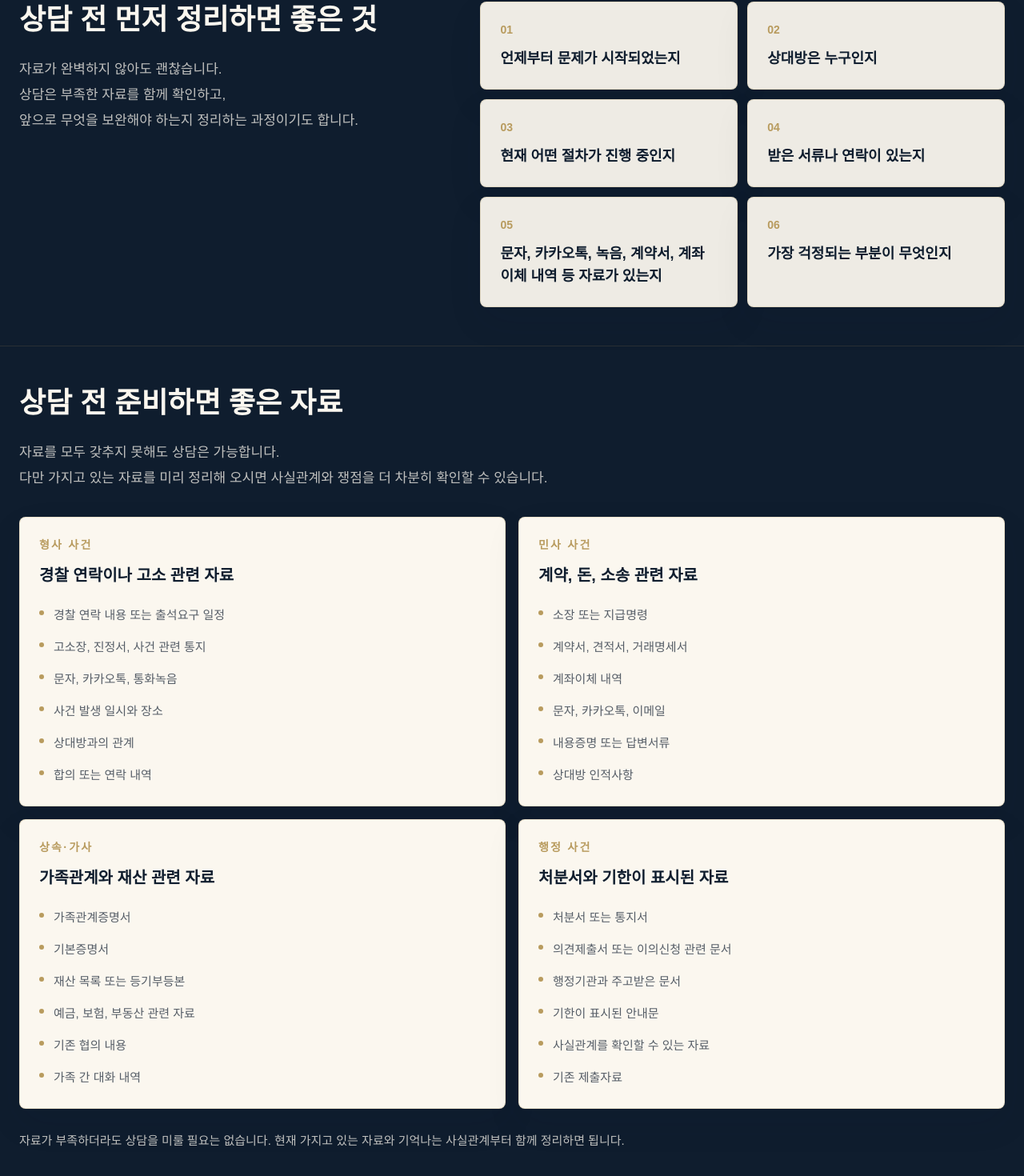
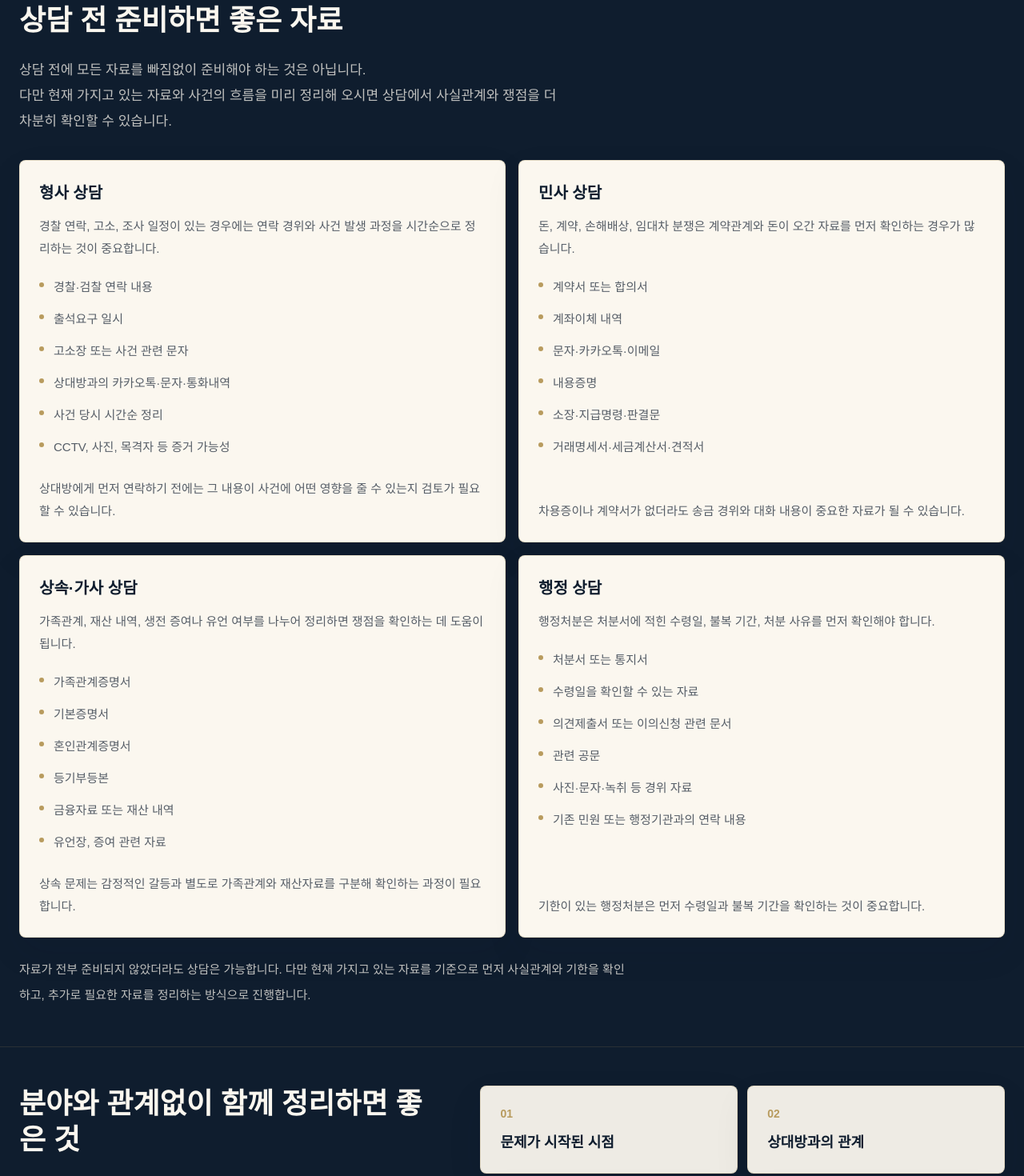
Before and after one commit to ymhk88-debug/project-lighthouse, a Next.js app: page /first-visit in a window 1280 px wide. Shown: the part 1133-2603 px from the top of the page at 80% size. Built offline with nearby package versions, Linux system fonts and the light colour scheme; no server answers.

Commit message:
Upgrade first visit preparation guidance

```diff
--- a/src/app/first-visit/page.tsx
+++ b/src/app/first-visit/page.tsx
@@ -1,4 +1,13 @@
 import Link from "next/link";
+import type { Metadata } from "next";
+
+export const metadata: Metadata = {
+  title: {
+    absolute: "처음 오신 분께 | 상담 전 준비자료 안내 | 유민환 변호사의 법률 실무 노트",
+  },
+  description:
+    "형사, 민사, 상속·가사, 행정 상담 전 준비하면 좋은 자료와 상담 전에 정리할 항목을 안내합니다.",
+};
 
 const heroChecklist = [
   "받은 연락 또는 서류",
@@ -8,62 +17,74 @@ const heroChecklist = [
 ];
 
 const prepItems = [
-  "언제부터 문제가 시작되었는지",
-  "상대방은 누구인지",
-  "현재 어떤 절차가 진행 중인지",
-  "받은 서류나 연락이 있는지",
-  "문자, 카카오톡, 녹음, 계약서, 계좌이체 내역 등 자료가 있는지",
-  "가장 걱정되는 부분이 무엇인지",
+  "문제가 시작된 시점",
+  "상대방과의 관계",
+  "현재 받은 서류나 연락",
+  "정해진 기한",
+  "가지고 있는 자료",
+  "원하는 방향",
 ];
 
 const preparationCards = [
   {
-    label: "형사 사건",
-    title: "경찰 연락이나 고소 관련 자료",
+    title: "형사 상담",
+    description:
+      "경찰 연락, 고소, 조사 일정이 있는 경우에는 연락 경위와 사건 발생 과정을 시간순으로 정리하는 것이 중요합니다.",
     items: [
-      "경찰 연락 내용 또는 출석요구 일정",
-      "고소장, 진정서, 사건 관련 통지",
-      "문자, 카카오톡, 통화녹음",
-      "사건 발생 일시와 장소",
-      "상대방과의 관계",
-      "합의 또는 연락 내역",
+      "경찰·검찰 연락 내용",
+      "출석요구 일시",
+      "고소장 또는 사건 관련 문자",
+      "상대방과의 카카오톡·문자·통화내역",
+      "사건 당시 시간순 정리",
+      "CCTV, 사진, 목격자 등 증거 가능성",
     ],
+    note:
+      "상대방에게 먼저 연락하기 전에는 그 내용이 사건에 어떤 영향을 줄 수 있는지 검토가 필요할 수 있습니다.",
   },
   {
-    label: "민사 사건",
-    title: "계약, 돈, 소송 관련 자료",
+    title: "민사 상담",
+    description:
+      "돈, 계약, 손해배상, 임대차 분쟁은 계약관계와 돈이 오간 자료를 먼저 확인하는 경우가 많습니다.",
     items: [
-      "소장 또는 지급명령",
-      "계약서, 견적서, 거래명세서",
+      "계약서 또는 합의서",
       "계좌이체 내역",
-      "문자, 카카오톡, 이메일",
-      "내용증명 또는 답변서류",
-      "상대방 인적사항",
+      "문자·카카오톡·이메일",
+      "내용증명",
+      "소장·지급명령·판결문",
+      "거래명세서·세금계산서·견적서",
     ],
+    note:
+      "차용증이나 계약서가 없더라도 송금 경위와 대화 내용이 중요한 자료가 될 수 있습니다.",
   },
   {
-    label: "상속·가사",
-    title: "가족관계와 재산 관련 자료",
+    title: "상속·가사 상담",
+    description:
+      "가족관계, 재산 내역, 생전 증여나 유언 여부를 나누어 정리하면 쟁점을 확인하는 데 도움이 됩니다.",
     items: [
       "가족관계증명서",
       "기본증명서",
-      "재산 목록 또는 등기부등본",
-      "예금, 보험, 부동산 관련 자료",
-      "기존 협의 내용",
-      "가족 간 대화 내역",
+      "혼인관계증명서",
+      "등기부등본",
+      "금융자료 또는 재산 내역",
+      "유언장, 증여 관련 자료",
     ],
+    note:
+      "상속 문제는 감정적인 갈등과 별도로 가족관계와 재산자료를 구분해 확인하는 과정이 필요합니다.",
   },
   {
-    label: "행정 사건",
-    title: "처분서와 기한이 표시된 자료",
+    title: "행정 상담",
+    description:
+      "행정처분은 처분서에 적힌 수령일, 불복 기간, 처분 사유를 먼저 확인해야 합니다.",
     items: [
       "처분서 또는 통지서",
+      "수령일을 확인할 수 있는 자료",
       "의견제출서 또는 이의신청 관련 문서",
-      "행정기관과 주고받은 문서",
-      "기한이 표시된 안내문",
-      "사실관계를 확인할 수 있는 자료",
-      "기존 제출자료",
+      "관련 공문",
+      "사진·문자·녹취 등 경위 자료",
+      "기존 민원 또는 행정기관과의 연락 내용",
     ],
+    note:
+      "기한이 있는 행정처분은 먼저 수령일과 불복 기간을 확인하는 것이 중요합니다.",
   },
 ];
 
@@ -177,13 +198,51 @@ export default function FirstVisitPage() {
         </div>
       </section>
 
+      <section className="border-y border-border bg-white/35 md:border-accent/15 md:bg-primary">
+        <div className="mx-auto max-w-7xl px-6 py-16 md:py-12">
+          <SectionHeading
+            title="상담 전 준비하면 좋은 자료"
+            description={
+              "상담 전에 모든 자료를 빠짐없이 준비해야 하는 것은 아닙니다.\n다만 현재 가지고 있는 자료와 사건의 흐름을 미리 정리해 오시면 상담에서 사실관계와 쟁점을 더 차분히 확인할 수 있습니다."
+            }
+          />
+          <div className="mt-8 grid gap-4 md:grid-cols-2">
+            {preparationCards.map((card) => (
+              <article
+                key={card.title}
+                className="flex flex-col rounded-lg border border-[#e8ddcb] bg-background p-5 shadow-[0_8px_24px_rgba(15,29,46,0.05)] md:border-accent/25 md:p-6 md:shadow-[0_18px_45px_rgba(15,29,46,0.08)]"
+              >
+                <h3 className="text-lg font-semibold leading-7 text-primary md:text-xl md:leading-8">
+                  {card.title}
+                </h3>
+                <p className="mt-3 text-sm leading-7 text-primary/70 md:text-[15px] md:leading-7">
+                  {card.description}
+                </p>
+                <ul className="mt-5 space-y-3">
+                  {card.items.map((item) => (
+                    <li key={item} className="flex gap-3 text-sm leading-7 text-primary/70 md:text-[15px]">
+                      <span className="mt-2 h-1.5 w-1.5 shrink-0 rounded-full bg-accent" />
+                      <span>{item}</span>
+                    </li>
+                  ))}
+                </ul>
+                <p className="mt-auto pt-6 text-sm leading-7 text-primary/70 md:text-[15px] md:leading-7">
+                  {card.note}
+                </p>
+              </article>
+            ))}
+          </div>
+          <p className="mt-6 max-w-3xl text-sm leading-7 text-muted md:text-[15px] md:font-medium md:leading-8 md:text-background/75">
+            자료가 전부 준비되지 않았더라도 상담은 가능합니다. 다만 현재 가지고 있는 자료를 기준으로 먼저 사실관계와 기한을 확인하고, 추가로 필요한 자료를 정리하는 방식으로 진행합니다.
+          </p>
+        </div>
+      </section>
+
       <section className="mx-auto max-w-7xl px-6 py-16 md:py-12">
         <div className="grid gap-10 lg:grid-cols-[0.9fr_1.1fr] lg:items-start">
           <SectionHeading
-            title="상담 전 먼저 정리하면 좋은 것"
-            description={
-              "자료가 완벽하지 않아도 괜찮습니다.\n상담은 부족한 자료를 함께 확인하고,\n앞으로 무엇을 보완해야 하는지 정리하는 과정이기도 합니다."
-            }
+            title="분야와 관계없이 함께 정리하면 좋은 것"
+            description="상담에서는 결론을 먼저 단정하기보다, 사실관계와 자료를 나누어 확인하는 과정이 필요합니다."
           />
           <div className="grid gap-3 sm:grid-cols-2">
             {prepItems.map((item, index) => (
@@ -200,41 +259,6 @@ export default function FirstVisitPage() {
               </div>
             ))}
           </div>
-        </div>
-      </section>
-
-      <section className="border-y border-border bg-white/35 md:border-accent/15 md:bg-primary">
-        <div className="mx-auto max-w-7xl px-6 py-16 md:py-12">
-          <SectionHeading
-            title="상담 전 준비하면 좋은 자료"
-            description={
-              "자료를 모두 갖추지 못해도 상담은 가능합니다.\n다만 가지고 있는 자료를 미리 정리해 오시면 사실관계와 쟁점을 더 차분히 확인할 수 있습니다."
-            }
-          />
-          <div className="mt-8 grid gap-4 md:grid-cols-2">
-            {preparationCards.map((card) => (
-              <article
-                key={card.title}
-                className="rounded-lg border border-[#e8ddcb] bg-background p-5 shadow-[0_8px_24px_rgba(15,29,46,0.05)] md:border-accent/25 md:p-6 md:shadow-[0_18px_45px_rgba(15,29,46,0.08)]"
-              >
-                <p className="text-xs font-semibold tracking-[0.16em] text-accent md:text-sm">{card.label}</p>
-                <h3 className="mt-3 text-lg font-semibold leading-7 text-primary md:text-xl md:leading-8">
-                  {card.title}
-                </h3>
-                <ul className="mt-5 space-y-3">
-                  {card.items.map((item) => (
-                    <li key={item} className="flex gap-3 text-sm leading-7 text-primary/70 md:text-[15px]">
-                      <span className="mt-2 h-1.5 w-1.5 shrink-0 rounded-full bg-accent" />
-                      <span>{item}</span>
-                    </li>
-                  ))}
-                </ul>
-              </article>
-            ))}
-          </div>
-          <p className="mt-6 max-w-3xl text-sm leading-7 text-muted md:text-[15px] md:font-medium md:leading-8 md:text-background/75">
-            자료가 부족하더라도 상담을 미룰 필요는 없습니다. 현재 가지고 있는 자료와 기억나는 사실관계부터 함께 정리하면 됩니다.
-          </p>
         </div>
       </section>
 
@@ -287,12 +311,24 @@ export default function FirstVisitPage() {
               "받은 서류, 연락 내용, 가지고 있는 자료를 바탕으로\n지금 무엇을 확인해야 하는지부터 차분히 살펴보겠습니다."
             }
           </p>
-          <div className="mt-8">
+          <div className="mt-8 flex flex-col gap-3 sm:flex-row md:gap-4">
+            <Link
+              href="/issues"
+              className="inline-flex h-11 items-center justify-center rounded-md bg-background px-5 text-sm font-semibold text-primary transition-colors hover:bg-background/90 md:h-12 md:px-7 md:text-base"
+            >
+              상황별 쟁점 보기
+            </Link>
             <Link
               href="/consultation"
-              className="inline-flex h-11 items-center justify-center rounded-md bg-background px-5 text-sm font-semibold text-primary transition-colors hover:bg-background/90 md:h-12 md:px-7 md:text-base"
+              className="inline-flex h-11 items-center justify-center rounded-md border border-background/35 px-5 text-sm font-semibold text-background transition-colors hover:border-accent hover:text-accent md:h-12 md:px-7 md:text-base"
             >
               상담 안내 보기
+            </Link>
+            <Link
+              href="/practice"
+              className="inline-flex h-11 items-center justify-center rounded-md border border-background/35 px-5 text-sm font-semibold text-background transition-colors hover:border-accent hover:text-accent md:h-12 md:px-7 md:text-base"
+            >
+              업무 분야 보기
             </Link>
           </div>
         </div>
```
